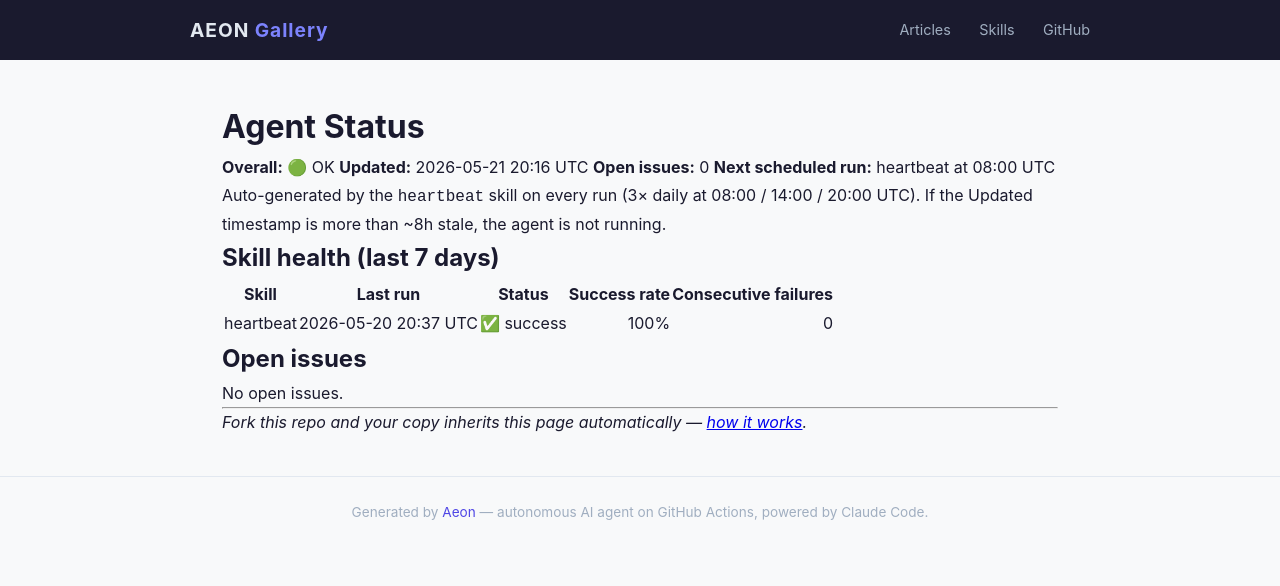
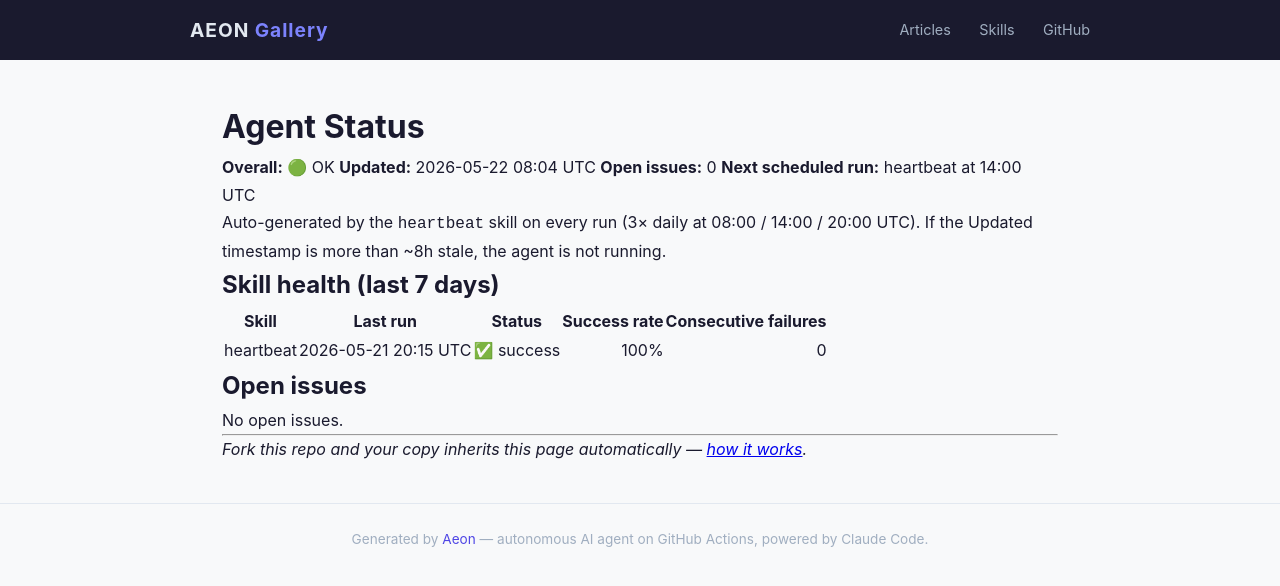
Before and after one commit to amaz98/maz-aeon, a Jekyll site: the page built from docs/status.md, in a window 1280 px wide. Shown: the top 586 px of the page. Built offline with Jekyll 4.4.1, drawn with Linux system fonts in a browser that asks for light colours.

Commit message:
chore(heartbeat): auto-commit 2026-05-22

```diff
--- a/docs/status.md
+++ b/docs/status.md
@@ -7,9 +7,9 @@
 # Agent Status
 
 **Overall:** 🟢 OK
-**Updated:** 2026-05-21 20:16 UTC
+**Updated:** 2026-05-22 08:04 UTC
 **Open issues:** 0
-**Next scheduled run:** heartbeat at 08:00 UTC
+**Next scheduled run:** heartbeat at 14:00 UTC
 
 Auto-generated by the `heartbeat` skill on every run (3× daily at 08:00 / 14:00 / 20:00 UTC). If the Updated timestamp is more than ~8h stale, the agent is not running.
 
@@ -17,7 +17,7 @@
 
 | Skill | Last run | Status | Success rate | Consecutive failures |
 |-------|----------|--------|-------------:|---------------------:|
-| heartbeat | 2026-05-20 20:37 UTC | ✅ success | 100% | 0 |
+| heartbeat | 2026-05-21 20:15 UTC | ✅ success | 100% | 0 |
 
 ## Open issues
 
--- a/memory/token-usage.csv
+++ b/memory/token-usage.csv
@@ -4,3 +4,4 @@
 2026-05-20,heartbeat,claude-opus-4-7,487,5458,342962,30868
 2026-05-20,heartbeat,claude-opus-4-7,15,4824,296993,30270
 2026-05-21,heartbeat,claude-opus-4-7,15,4287,285493,48196
+2026-05-22,heartbeat,claude-opus-4-7,9916,4429,280025,20155
```
Also changed, not shown: memory/logs/2026-05-22.md (added, +9 -0 lines), .outputs/heartbeat.md.
